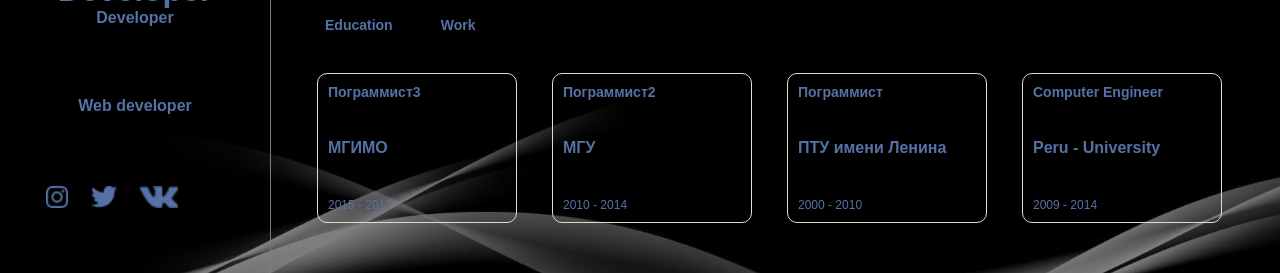
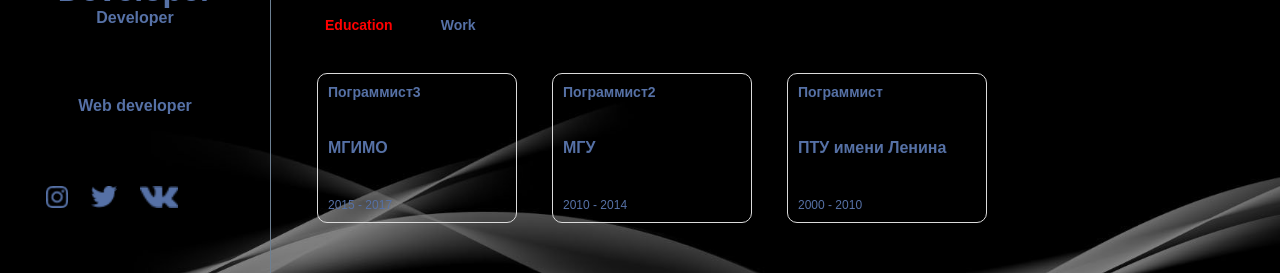
Before and after one commit to blacf0r7/portfolio, a plain HTML site: page index.html in a window 1280 px wide. Both pictures are taken after a click on the element "Education". Shown: the part 426-699 px from the top of the page. Drawn offline with Linux system fonts and the light colour scheme.

Commit message:
Add files via upload

```diff
--- a/assets/JavaScript/index.js
+++ b/assets/JavaScript/index.js
@@ -1,42 +1,76 @@
 let work = document.getElementById("work");
-let education = document.querySelector("education");
-let list = document.querySelector('.qualific__list');
+let education = document.querySelector("#education");
+let list = document.querySelector(".qualific__list");
 
 const massCards = [
-    {
-    name:"Пограммист",
-    univer:"ПТУ имени Ленина",
-    date:"2000 - 2010",
-    },
-    {
-    name:"Пограммист2",
-    univer:"МГУ",
-    date:"2010 - 2014",
-    },
-    {
-    name:"Пограммист3",
-    univer:"МГИМО",
-    date:"2015 - 2017",
-    },
+  {
+    name: "Пограммист",
+    company: "Epic Games",
+    date: "2015 - Present",
+  },
+  {
+    name: "Пограммист2",
+    company: "Ubisoft",
+    date: "2017 - Present",
+  },
 ];
 
-// let card = {
-//     name:"Пограммbст",
-//     univer:"ПТУ имени Ленина",
-//     date:"2000 - 2010",
-// };
-
-for (let i = 0; i < massCards.length; i++){
-    list.insertAdjacentHTML("afterbegin",`<article class="qualific__item">
+work.onclick = function () {
+  list.innerHTML = "";
+  work.style.color = "red";
+  education.style.color = " #5671a6";
+  for (let i = 0; i < massCards.length; i++) {
+    list.insertAdjacentHTML(
+      "afterbegin",
+      `<article class="qualific__item">
                 <h5>${massCards[i].name}</h5>
                 <div class="qualific__item-bottom">
-                  <p>${massCards[i].univer}</p>
+                  <p>${massCards[i].company}</p>
                   <div class="qualific-item__data">
                     <img src="" alt="" />
                     <h6>${massCards[i].date}</h6>
                   </div>
                 </div>
-              </article>`)
-}
+              </article>`
+    );
+  }
+};
 
-work.onclick = function () {};
+const massCardsEdu = [
+  {
+    name: "Пограммист",
+    univer: "ПТУ имени Ленина",
+    date: "2000 - 2010",
+  },
+  {
+    name: "Пограммист2",
+    univer: "МГУ",
+    date: "2010 - 2014",
+  },
+  {
+    name: "Пограммист3",
+    univer: "МГИМО",
+    date: "2015 - 2017",
+  },
+];
+
+education.onclick = function () {
+  list.innerHTML = "";
+  education.style.color = "red";
+  work.style.color = "#5671a6";
+  for (let i = 0; i < massCardsEdu.length; i++) {
+    list.insertAdjacentHTML(
+      "afterbegin",
+      `<article class="qualific__item">
+                <h5>${massCardsEdu[i].name}</h5>
+                <div class="qualific__item-bottom">
+                  <p>${massCardsEdu[i].univer}</p>
+                  <div class="qualific-item__data">
+                    <img src="" alt="" />
+                    <h6>${massCardsEdu[i].date}</h6>
+                  </div>
+                </div>
+              </article>`
+    );
+  }
+};
--- a/assets/css/qualification.css
+++ b/assets/css/qualification.css
@@ -26,4 +26,8 @@
   display: flex;
   gap: 8px;
   align-items: center;
+  color: #5671a6;
 }
+.qualific__choice h5 {
+  color: inherit;
+}
--- a/index.html
+++ b/index.html
@@ -90,18 +90,7 @@
                 <h5>Work</h5>
               </div>
             </div>
-            <div class="qualific__list">
-              <article class="qualific__item">
-                <h5>Computer Engineer</h5>
-                <div class="qualific__item-bottom">
-                  <p>Peru - University</p>
-                  <div class="qualific-item__data">
-                    <img src="" alt="" />
-                    <h6>2009 - 2014</h6>
-                  </div>
-                </div>
-              </article>
-            </div>
+            <div class="qualific__list"></div>
           </div>
         </section>
       </main>
```
Also changed, not shown: portfolio.html (+77 -0 lines), assets/images/1614786658_151-p-spokoinii-fon-165.jpg (added), assets/images/images.jfif (added), images.jfif (added), 5 other files.
